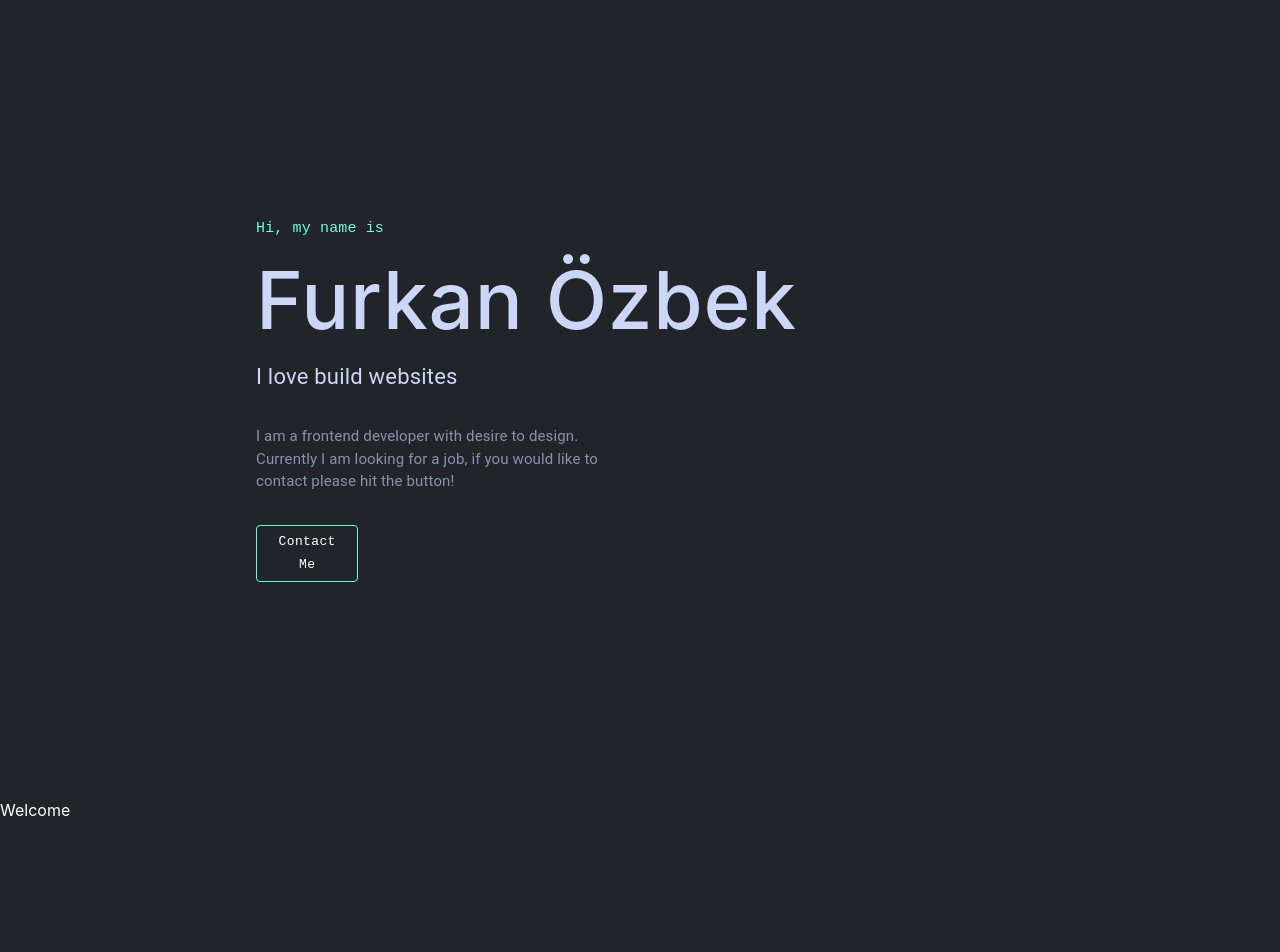
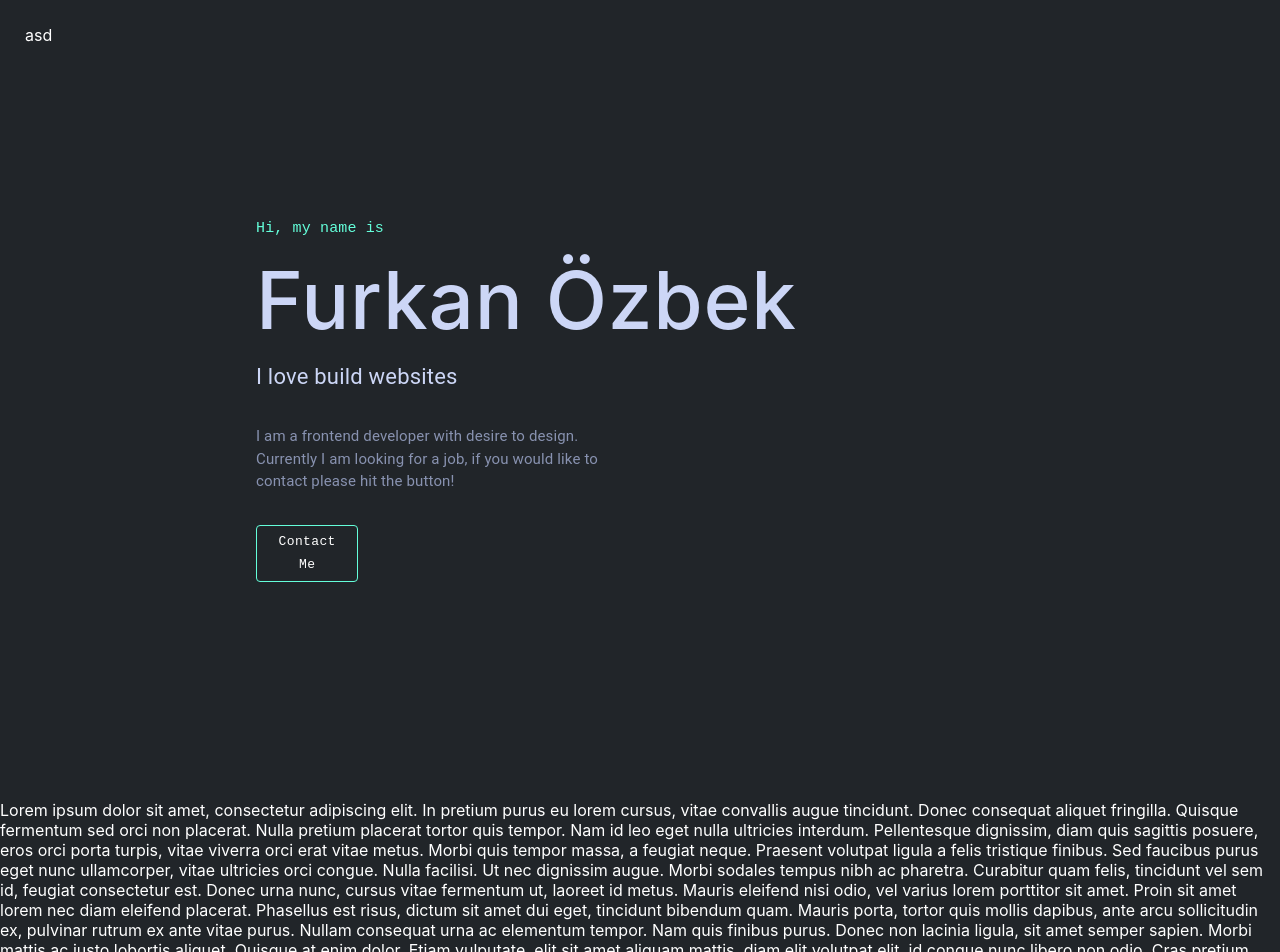
Before and after one commit to FurkannOzbek/personal-site-react, a Next.js app: page / in a window 1280 px wide. Shown: the top 952 px of the page. Before the commit the page ends 820 px from the top, so only its background shows below. Built offline with nearby package versions, Linux system fonts and the light colour scheme.

Commit message:
feat: Header component added and styled

```diff
--- a/app/page.js
+++ b/app/page.js
@@ -1,11 +1,55 @@
 import Image from "next/image";
 import styles from "./page.module.css";
 import LandingPage from "@/components/LandingPage";
+import Header from "@/components/Header";
 export default function Home() {
   return (
     <>
+      <Header />
       <LandingPage />
-      <div>Welcome </div>
+      <div>
+        Lorem ipsum dolor sit amet, consectetur adipiscing elit. In pretium purus eu lorem cursus,
+        vitae convallis augue tincidunt. Donec consequat aliquet fringilla. Quisque fermentum sed
+        orci non placerat. Nulla pretium placerat tortor quis tempor. Nam id leo eget nulla
+        ultricies interdum. Pellentesque dignissim, diam quis sagittis posuere, eros orci porta
+        turpis, vitae viverra orci erat vitae metus. Morbi quis tempor massa, a feugiat neque.
+        Praesent volutpat ligula a felis tristique finibus. Sed faucibus purus eget nunc
+        ullamcorper, vitae ultricies orci congue. Nulla facilisi. Ut nec dignissim augue. Morbi
+        sodales tempus nibh ac pharetra. Curabitur quam felis, tincidunt vel sem id, feugiat
+        consectetur est. Donec urna nunc, cursus vitae fermentum ut, laoreet id metus. Mauris
+        eleifend nisi odio, vel varius lorem porttitor sit amet. Proin sit amet lorem nec diam
+        eleifend placerat. Phasellus est risus, dictum sit amet dui eget, tincidunt bibendum quam.
+        Mauris porta, tortor quis mollis dapibus, ante arcu sollicitudin ex, pulvinar rutrum ex ante
+        vitae purus. Nullam consequat urna ac elementum tempor. Nam quis finibus purus. Donec non
+        lacinia ligula, sit amet semper sapien. Morbi mattis ac justo lobortis aliquet. Quisque at
+        enim dolor. Etiam vulputate, elit sit amet aliquam mattis, diam elit volutpat elit, id
+        congue nunc libero non odio. Cras pretium, libero id fringilla aliquet, leo risus venenatis
+        ligula, sit amet dignissim turpis nulla sed libero. Duis placerat, libero nec bibendum
+        scelerisque, tortor ex suscipit nulla, sit amet pharetra velit dolor a risus. Ut finibus
+        sapien enim, ut tempus augue molestie at. In hac habitasse platea dictumst. Fusce in aliquet
+        sapien. Cras nunc arcu, molestie nec odio et, eleifend sagittis nibh. In ex ligula,
+        imperdiet a nibh vitae, iaculis ullamcorper diam. Aliquam tempor scelerisque diam, ac
+        placerat arcu scelerisque vel. Aenean dictum at arcu non eleifend. Vestibulum consectetur
+        venenatis quam ac vestibulum. Vestibulum eget semper ipsum. Nullam ac nisi commodo, commodo
+        neque nec, gravida arcu. Duis tortor lacus, hendrerit vel finibus ac, porta id ligula.
+        Praesent sed consequat dui. Cras sit amet pellentesque nisl. Duis congue elit sit amet nulla
+        iaculis laoreet. Aenean turpis odio, molestie vel ultrices faucibus, pellentesque ac dolor.
+        Aenean eleifend ex a felis porta, vitae faucibus massa molestie. Vestibulum ut nunc
+        scelerisque, mollis lorem id, porta elit. Praesent in lorem vulputate, vulputate nisl ut,
+        feugiat dui. Nam non felis in elit scelerisque interdum. Aenean massa ipsum, euismod sit
+        amet congue eget, blandit nec nisl. Sed ut ligula nisl. Vestibulum volutpat in est vitae
+        placerat. Nam pharetra ut ipsum nec fermentum. Integer auctor sed felis semper viverra.
+        Fusce convallis lectus non ex iaculis euismod. Morbi ac accumsan ligula. Nulla sit amet
+        fringilla purus. Fusce vel metus pulvinar elit convallis efficitur. Quisque faucibus arcu
+        vitae orci pulvinar, vel congue metus fringilla. Praesent neque neque, placerat id maximus
+        at, consectetur at quam. Duis eget consequat neque. Ut suscipit magna eu metus porta luctus
+        ac vel mi. Sed consectetur ac ipsum in lobortis. Vestibulum hendrerit odio enim, in
+        fringilla felis mollis efficitur. Pellentesque congue felis sed enim pulvinar cursus. Sed ac
+        ligula eget diam lacinia dapibus. Nulla feugiat egestas ex, vel sollicitudin mauris semper
+        vitae. Pellentesque habitant morbi tristique senectus et netus et malesuada fames ac turpis
+        egestas. Fusce et quam sit amet orci tempus eleifend vel tempor urna. In interdum sem semper
+        sagittis sagittis. Sed et ex nec mauris eleifend rutrum sed non nibh.{" "}
+      </div>
     </>
   );
 }
--- /dev/null
+++ b/components/Header.jsx
@@ -0,0 +1,52 @@
+"use client";
+import { AppBar } from "@mui/material";
+import { useState, useEffect, useRef } from "react";
+
+export default function Header() {
+  const [isVisible, setIsVisible] = useState(true); // For header visibility
+  const [shadow, setShadow] = useState(false); // For header shadow state for not causing re-renders over and over again
+  const lastScroll = useRef(0); // For tracking last scroll position
+
+  useEffect(() => {
+    const handleScroll = () => {
+      const currentScroll = window.scrollY;
+      if (currentScroll > 0) {
+        setShadow(true);
+      } else {
+        setShadow(false);
+      }
+
+      if (currentScroll > lastScroll.current) {
+        setIsVisible(false);
+      } else {
+        setIsVisible(true);
+      }
+      lastScroll.current = currentScroll;
+    };
+
+    window.addEventListener("scroll", handleScroll);
+
+    return () => {
+      window.removeEventListener("scroll", handleScroll);
+    };
+  }, []);
+
+  return (
+    <AppBar
+      sx={{
+        backgroundColor: shadow ? "rgba(var(--background), 0.5)" : "var(--background)",
+        backdropFilter: shadow ? "blur(5px)" : "none",
+        padding: "25px",
+        position: "fixed",
+        top: isVisible ? "0" : "-80px", // Hide the header when scrolling down
+        left: 0,
+        right: 0,
+        transition:
+          "top 0.3s ease, background-color 0.3s ease, backdrop-filter 0.3s ease, box-shadow 0.3s ease",
+        boxShadow: shadow ? "0 10px 30px -10px #020c1bb3" : "none", // Apply shadow based on scroll position
+      }}
+    >
+      asd
+    </AppBar>
+  );
+}
--- a/package.json
+++ b/package.json
@@ -11,6 +11,7 @@
   "dependencies": {
     "@emotion/react": "^11.14.0",
     "@emotion/styled": "^11.14.0",
+    "@mui/icons-material": "^6.2.1",
     "@mui/material": "^6.2.1",
     "next": "15.1.0",
     "react": "^19.0.0",
```
Also changed, not shown: 1 other file (tests, documents, lock files or other folders).
